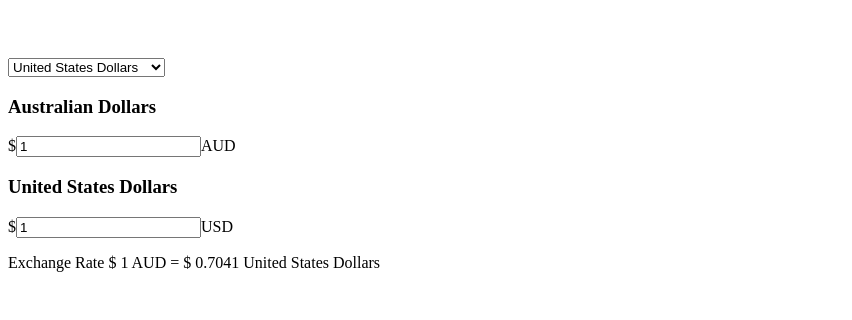
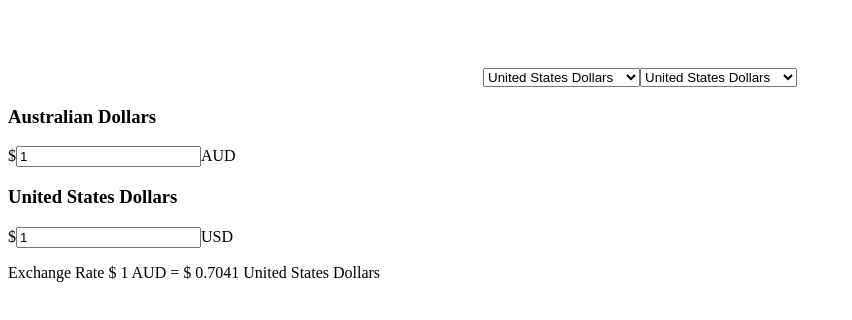
Before and after one commit to Piorek32/Currency-cal, a React app: page / in a window 1280 px wide. Shown: the whole page, without its empty margins (0-852 px from the left). Built offline with nearby package versions, Linux system fonts and the light colour scheme.

Commit message:
add second select currency

```diff
--- a/src/js/App.js
+++ b/src/js/App.js
@@ -18,20 +18,24 @@ class App extends React.Component {
         }
     }
 
-
-
-    onSelectCurrency(code) {
+    onSelectCurrency(code, select) {
         console.log('selected curency' + code)
         const {currencies} = this.state
         const curency = currencies.filter(currency => {
             return currency.code === code
         })
-        this.setState({
-            currencyB: curency[0]
-        })
+
+        if (select ==="A") {
+            this.setState({
+            currencyA: curency[0]
+        })}
+        else if (select === "B") {
+            this.setState({
+                currencyB : curency[0]
+            })
+        }
+
     }
-
-
 
         onChangeHendler(e, currency)  {
         const {currencyA, currencyB } = this.state
@@ -57,8 +61,10 @@ class App extends React.Component {
     render() {
         const { currencies, currencyB, currencyA,currencyAval,currencyBval}  = this.state
         return <div>
-            <Select currencies={currencies} onSelectCurrency={this.onSelectCurrency.bind(this)}/>
-
+            <form className="form-inline">
+            <Select currencies={currencies} select="A" onSelectCurrency={this.onSelectCurrency.bind(this, )}/>
+            <Select currencies={currencies} select="B" onSelectCurrency={this.onSelectCurrency.bind(this, )}/>
+            </form>
 
                 <div className="row">
                     <div className="col-sm-6 currency-from-input">
@@ -75,7 +81,7 @@ class App extends React.Component {
 
                     </div>
                     <div className="col-sm-6 currency-to-input">
-                        <h3 className={`currency-flag ${currencyB.name}`}>{currencyB.name}</h3>
+                        <h3 className={`currency-flag ${currencyB.code}`}>{currencyB.name}</h3>
                         {
                             //Currency B input
                         }
@@ -98,6 +104,9 @@ class App extends React.Component {
                         </p>
                     </div>
                 </div>
+
+
+
             </div>
 
 
--- a/src/js/Select.js
+++ b/src/js/Select.js
@@ -2,7 +2,7 @@ import React from 'react'
 import PropTypes from 'prop-types'
 
 
-const Select = ({currencies, onSelectCurrency}) => {
+const Select = ({currencies, onSelectCurrency, select}) => {
 
     const filtredCurency = currencies.filter(curency => {
         return curency.code !== 'AUD'
@@ -10,11 +10,11 @@ const Select = ({currencies, onSelectCurrency}) => {
 
     return (
 
-        <select onChange={(e) => onSelectCurrency(e.target.value)} className="form-control" id="exampleFormControlSelect1">
+        <select onChange={(e) => onSelectCurrency(e.target.value, select )} className="form-control" id="exampleFormControlSelect1">
             {
                 filtredCurency.map(currency => {
 
-                    return <option key={currency.code} value={currency.code}>{currency.name}</option>
+                    return <option  key={currency.code} value={currency.code}>{currency.name}</option>
                 })
                         }
                     }
--- a/src/scss/app.scss
+++ b/src/scss/app.scss
@@ -140,3 +140,9 @@ header {
     0% { transform: rotate(0); transform-origin: center center; }
     100% { transform: rotate(360deg); transform-origin: center center; }
 }
+
+
+.form-inline {
+    display: flex;
+    justify-content: center;
+}
```
